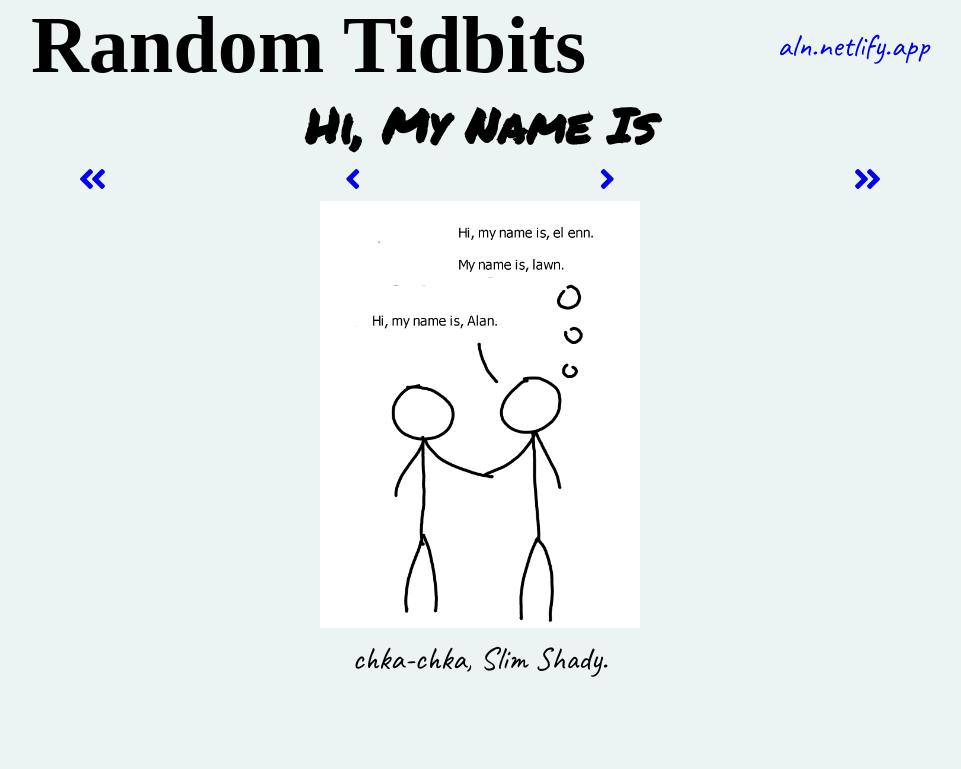
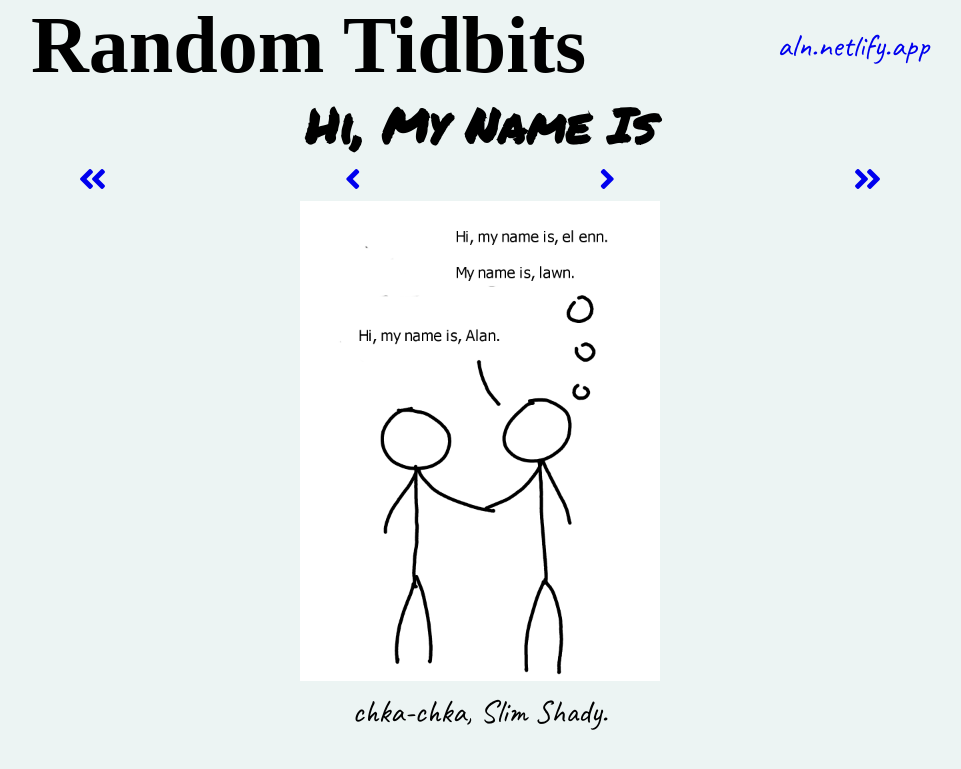
Before and after one commit to ntrllog/RandomTidbits, a Jekyll site: the page built from _comics/1.md, in a window 1280 px wide. Shown: the top 769 px of the page, without its empty margins (160-1121 px from the left). Built offline with Jekyll 4.4.1, drawn with Linux system fonts in a browser that asks for light colours; nearby versions of some CDN libraries; some web fonts are replaced.

Commit message:
change max image size

```diff
--- a/assets/css/default.css
+++ b/assets/css/default.css
@@ -22,7 +22,7 @@ h2 {
 }
 
 img {
-  max-width: 320px;
+  max-width: 480px;
   max-height: 480px;
 }
 
```
